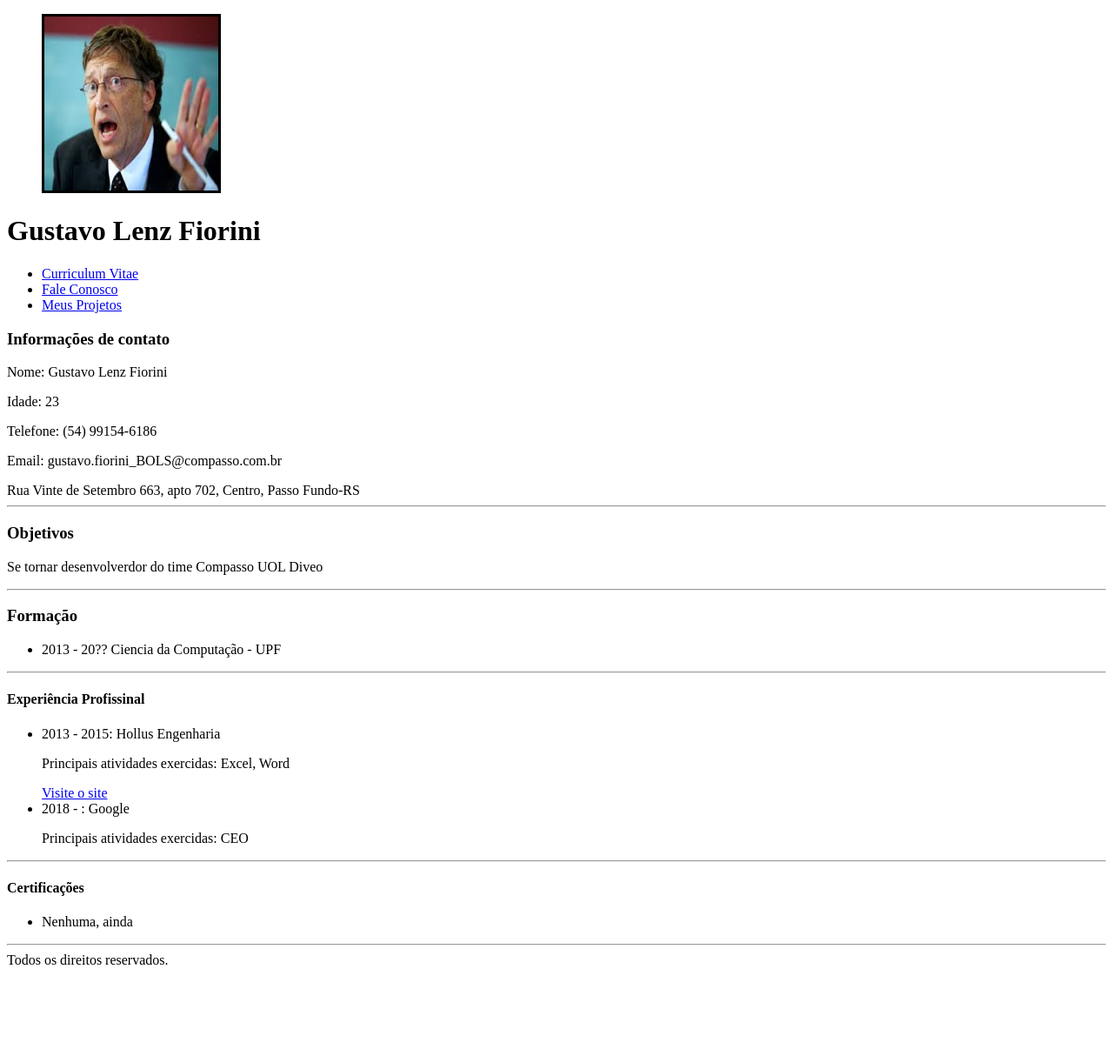
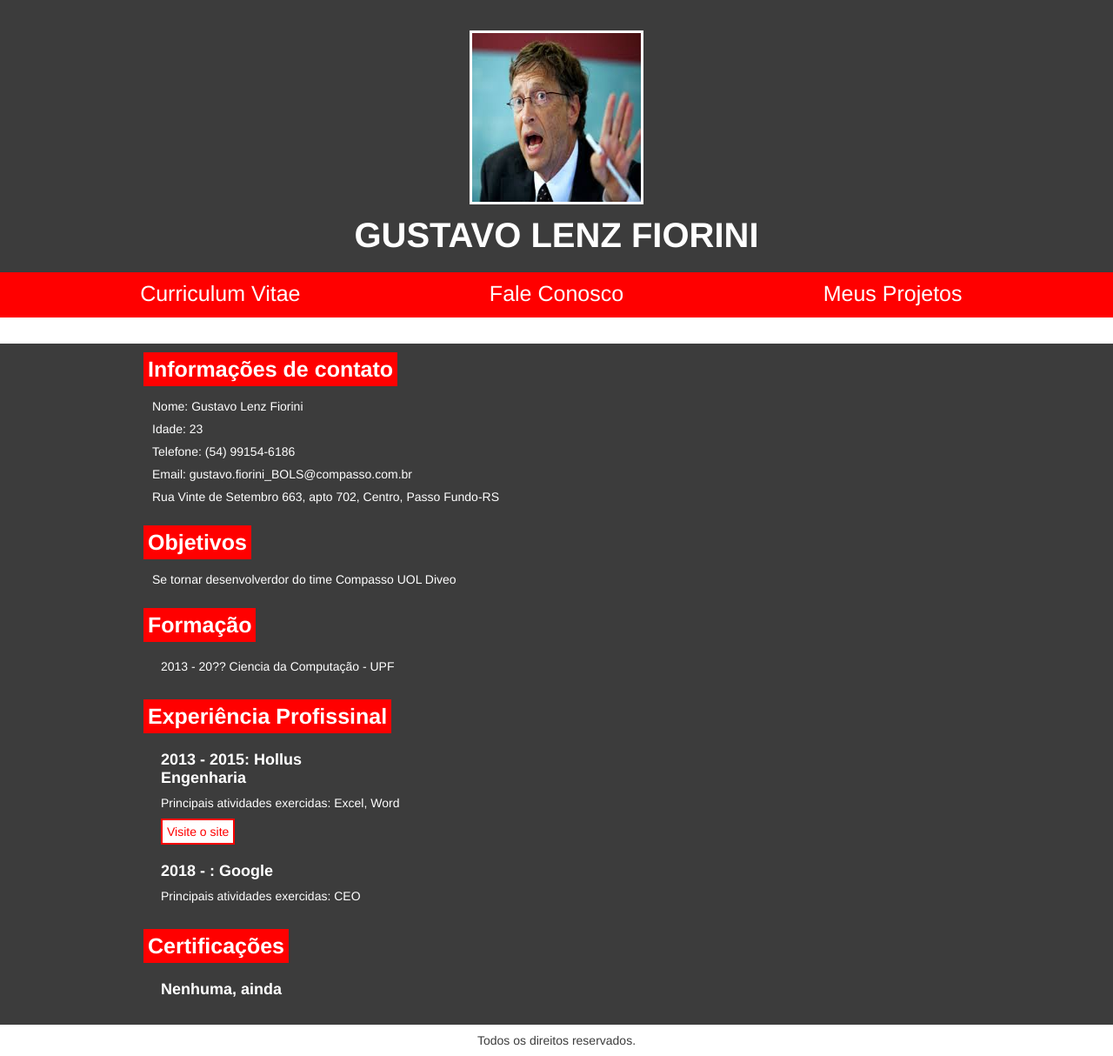
Before and after one commit to gustavofiorini/capacitacao-compasso-modulo-front-end, a plain HTML site: page CV/curriculum.html in a window 1280 px wide. Shown: the whole page at 87% size. Before the commit the page ends 1121 px from the top, so only its background shows below. Drawn offline with Linux system fonts and the light colour scheme.

Commit message:
Aula 03 - Introdução CSS

```diff
--- /dev/null
+++ b/CV/assets/css/style.css
@@ -0,0 +1,138 @@
+body{
+    margin: 0;
+    font-family: 'Franklin Gothic Medium', 'Arial Narrow', Arial, sans-serif;
+    font-size: 14px;
+}
+*{
+    box-sizing: border-box;
+    margin: 0;
+
+}
+
+/* Header */
+.main-header{
+    background: #3c3c3c;
+    float: left;
+    clear: both;
+    width: 100%;
+    border-bottom: 3px solid #f00;
+    margin-bottom: 30px;
+    padding-top: 35px;
+
+}
+
+.main-header .container-img{
+    display: block;
+    margin: 0 auto;
+    text-align: center;
+}
+.main-header .container-img img{
+    width: 200px;
+    height: 200px;
+    border: 3px solid #fff;
+}
+
+.main-header .main-title{
+    font-size: 40px;
+    color: #fff;
+    text-align: center;
+    margin: 10px 0 20px;
+    text-transform: uppercase;
+}
+
+/* Header Menu */
+.menu{
+    background: #f00;
+    width: 100%;
+    float: left;
+    padding: 10px;
+}
+.menu .container-item {
+    padding: 0 50px;
+    list-style: none;
+}
+.menu .container-item .item {
+    float: left;
+    width: calc(100% / 3);
+    text-align: center;
+}
+.menu .container-item .item a {
+    color: #fff;
+    font-size: 25px;
+    text-decoration: none;
+}
+.menu .container-item .item a:hover {
+    background: #fff;
+    color: #f00;
+}
+
+/* Section */
+section {
+    float: left;
+    width: 100%;
+    padding: 10px 165px;
+    background: #3c3c3c;
+    color: #fff;
+
+
+}
+section h3 {
+    font-size: 25px;
+    background: #f00;
+    color: #fff;
+    float: left;
+    clear: both;
+    width: auto;
+    padding: 5px;
+    margin-bottom: 10px;
+}
+section p, section address, section ul {
+    float: left;
+    width: 100%;
+}
+section > p, section address {
+    font-size: 14px;
+    margin: 5px 0;
+    padding-left: 10px;
+}
+section address {
+    font-style: normal;
+}
+section .ul-list {
+    padding-left: 20px;
+    list-style: none;
+}
+section .ul-list li {
+    margin: 10px 0;
+    float: left;
+    width: 100%;
+}
+section .ul-list a {
+    color: #f00;
+    text-decoration: none;
+    float: left;
+    padding: 5px;
+    border: 2px solid #f00;
+    margin-top: 10px;
+    background: #fff;
+}
+section .ul-list a:hover {
+    background: #f00;
+    color: #fff;
+}
+section .ul-list h4 {
+    font-size: 18px;
+    float: left;
+    width: 180px;
+    clear: both;
+    margin-bottom: 10px;
+}
+.main-footer {
+    float: left;
+    width: 100%;
+    color:#3c3c3c;
+    text-align: center;
+    padding: 10px 0;
+    background: #fff;
+
+}
--- a/CV/curriculum.html
+++ b/CV/curriculum.html
@@ -4,23 +4,23 @@
         <title>Curriculum Vitae</title>
             <meta charset="utf-8">
             <meta name="author" content="Gustavo Fiorini">
+            <link rel="stylesheet" type="text/css" href="assets/css/style.css">
     </head>
     <body>
-        <header>
-            <figure>
-                <img width="200" height="200" border="3" src="assets/img/01.jpg" title="stop"
-                 alt="uncle bill">
+        <header class="main-header">
+            <figure class="container-img">
+                <img src="assets/img/01.jpg" title="stop" alt="uncle bill">
             </figure>
-            <h1>Gustavo Lenz Fiorini</h1>
-            <nav>
-                <ul>
-                    <li>
+            <h1 class="main-title">Gustavo Lenz Fiorini</h1>
+            <nav class="menu">
+                <ul class="container-item">
+                    <li class="item">
                         <a href="curriculum.html">Curriculum Vitae </a>
                     </li>
-                    <li>
+                    <li class="item">
                         <a href="fale-conosco.html">Fale Conosco</a>
                     </li>
-                    <li>
+                    <li class="item">
                         <a href="https://github.com/gustavofiorini?tab=repositories" target="_blank"> Meus Projetos</a>
                     </li>
                 </ul>
@@ -40,52 +40,47 @@
             <p>
                 Email: <span>gustavo.fiorini_BOLS@compasso.com.br</span>
             </p>
-            <adress>
+            <address>
                 Rua Vinte de Setembro 663, apto 702, Centro, Passo Fundo-RS
-            </adress>
+            </address>
             </section>
-            <hr>
             <section>
                 <h3>Objetivos</h3>
                 <p>
                     Se tornar desenvolverdor do time Compasso UOL Diveo
                 </p>
             </section>
-            <hr>
             <section>
                 <h3>Formação</h3>
-                <ul>
+                <ul class="ul-list">
                     <li> 2013 - 20?? Ciencia da Computação - UPF</li>
 
                 </ul>
             </section>
-            <hr>
             <section>
-                <h4>Experiência Profissinal</h4>
-                <ul>
+                <h3>Experiência Profissinal</h3>
+                <ul class="ul-list">
                     <li>
-                        <span>2013 - 2015: Hollus Engenharia</span>
+                        <h4>2013 - 2015: Hollus Engenharia</h4>
                         <p> Principais atividades exercidas: Excel, Word </p>
                         <a href="http://holluseng.com.br/" target="_blank">Visite o site</a>
 
                     </li>
                     <li>
-                        <span>2018 -     : Google</span>
+                        <h4>2018 -     : Google</h4>
                         <p> Principais atividades exercidas: CEO</p>
                     </li>
                 </ul>
             </section>
-            <hr>
             <section>
-                <h4>Certificações</h4>
-                <ul>
+                <h3>Certificações</h3>
+                <ul class="ul-list">
                     <li>
-                        <span> Nenhuma, ainda</span>
+                        <h4> Nenhuma, ainda</h4>
                     </li>
                 </ul>
             </section>
-            <hr>
-            <footer>
+            <footer class="main-footer">
                 Todos os direitos reservados.
             </footer>
 
```
Also changed, not shown: CV/fale-conosco.html (+13 -10 lines).
